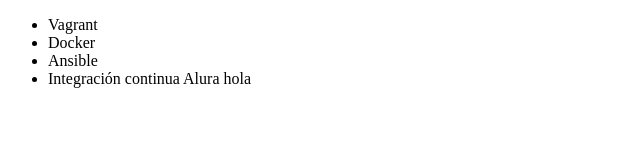
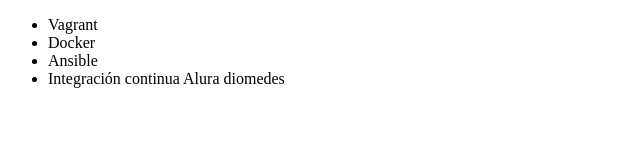
Before and after one commit to dioscu/reto, a plain HTML site: page index.html in a window 1280 px wide. Shown: the full height of the page, 0-640 px from the left. Drawn offline with Linux system fonts and the light colour scheme.

Commit message:
Agregue mi nombre en integracion continua alura Diomedes linea 12

```diff
--- a/index.html
+++ b/index.html
@@ -9,7 +9,7 @@
          <li> Vagrant </li>
          <li> Docker </li>
          <li> Ansible </li>
-         <li> Integración continua Alura hola </li>
+         <li> Integración continua Alura diomedes</li>
      </ul>
 </body>
 </html>
```
